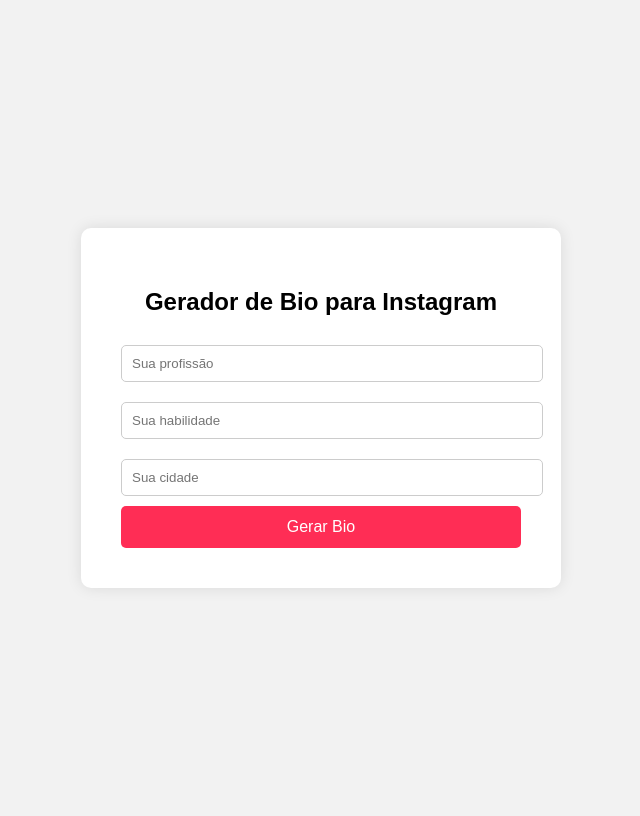
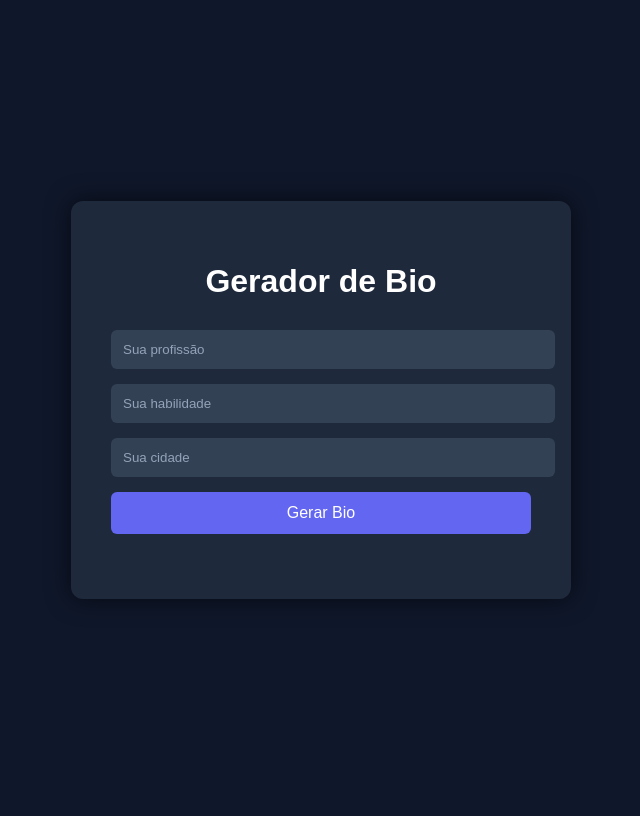
Before and after one commit to jardeldourado44-jpg/bio-instagram, a Flask app: page / in a window 1280 px wide. Shown: the whole page, without its empty margins (319-959 px from the left). After the commit the page ends 600 px from the top, so only its background shows below. Run offline with Flask 3, Linux system fonts and the light colour scheme.

Commit message:
tema dark profissional

```diff
--- a/templates/index.html
+++ b/templates/index.html
@@ -1,66 +1,84 @@
 <!DOCTYPE html>
 <html>
 <head>
-<title>Gerador de Bio para Instagram</title>
+<title>Gerador de Bio</title>
 
 <style>
 
 body{
-font-family: Arial;
-background:#f2f2f2;
+background:#0f172a;
+color:white;
+font-family:Arial;
 display:flex;
 justify-content:center;
 align-items:center;
 height:100vh;
+margin:0;
 }
 
 .container{
-background:white;
+background:#1e293b;
 padding:40px;
-border-radius:10px;
-box-shadow:0 0 15px rgba(0,0,0,0.1);
-width:400px;
+border-radius:12px;
+width:420px;
+box-shadow:0 0 25px rgba(0,0,0,0.6);
+}
+
+h1{
 text-align:center;
+margin-bottom:30px;
 }
 
 input{
 width:100%;
-padding:10px;
-margin:10px 0;
-border-radius:5px;
-border:1px solid #ccc;
+padding:12px;
+margin-bottom:15px;
+border-radius:6px;
+border:none;
+background:#334155;
+color:white;
+}
+
+input::placeholder{
+color:#94a3b8;
 }
 
 button{
-background:#ff2d55;
+width:100%;
+padding:12px;
+border:none;
+border-radius:6px;
+background:#6366f1;
 color:white;
-border:none;
-padding:12px;
-width:100%;
-border-radius:5px;
 font-size:16px;
 cursor:pointer;
+transition:0.3s;
 }
 
 button:hover{
-background:#e0264a;
+background:#4f46e5;
+}
+
+.result{
+margin-top:25px;
 }
 
 .bio{
-background:#fafafa;
-padding:10px;
-margin-top:10px;
-border-radius:5px;
+background:#334155;
+padding:12px;
+border-radius:6px;
+margin-bottom:10px;
 }
 
 </style>
+
 </head>
 
 <body>
 
 <div class="container">
 
-<h2>Gerador de Bio para Instagram</h2>
+<h1>Gerador de Bio</h1>
 
 <form method="POST">
 
@@ -74,6 +92,8 @@
 
 </form>
 
+<div class="result">
+
 {% for bio in bios %}
 
 <div class="bio">{{bio}}</div>
@@ -82,5 +102,7 @@
 
 </div>
 
+</div>
+
 </body>
 </html>
```
